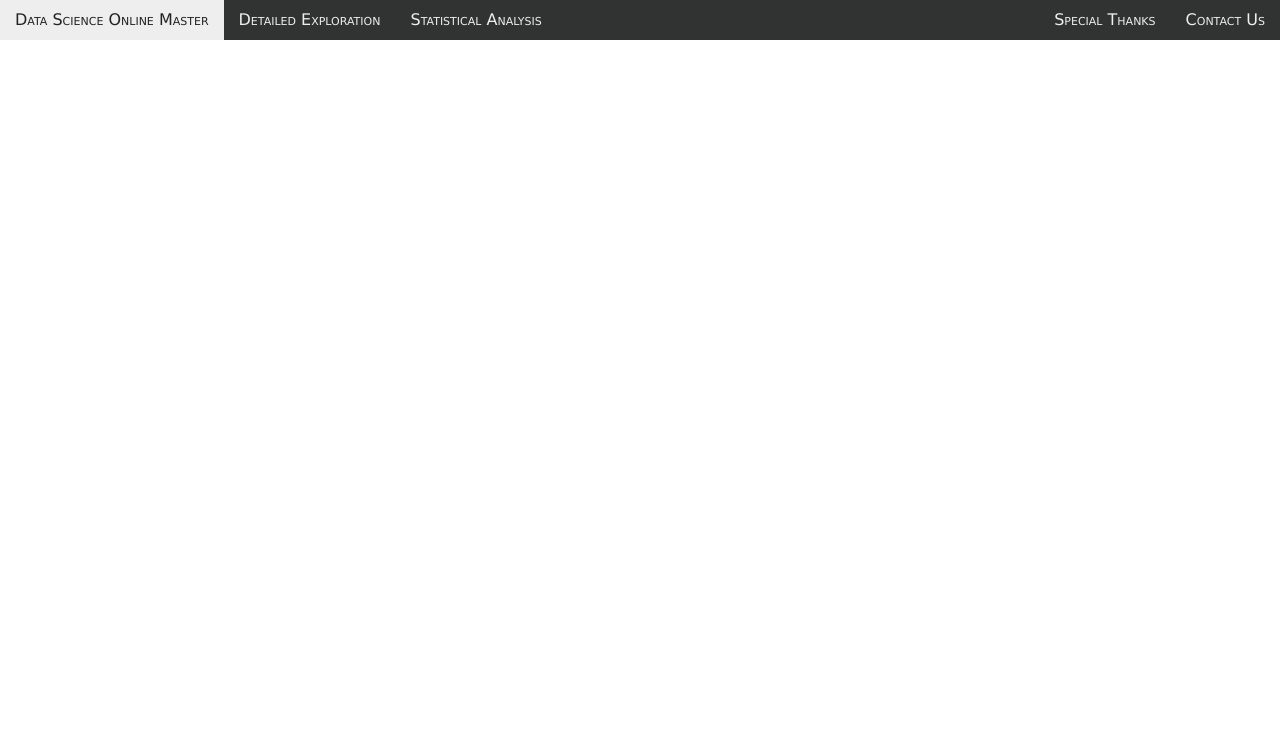
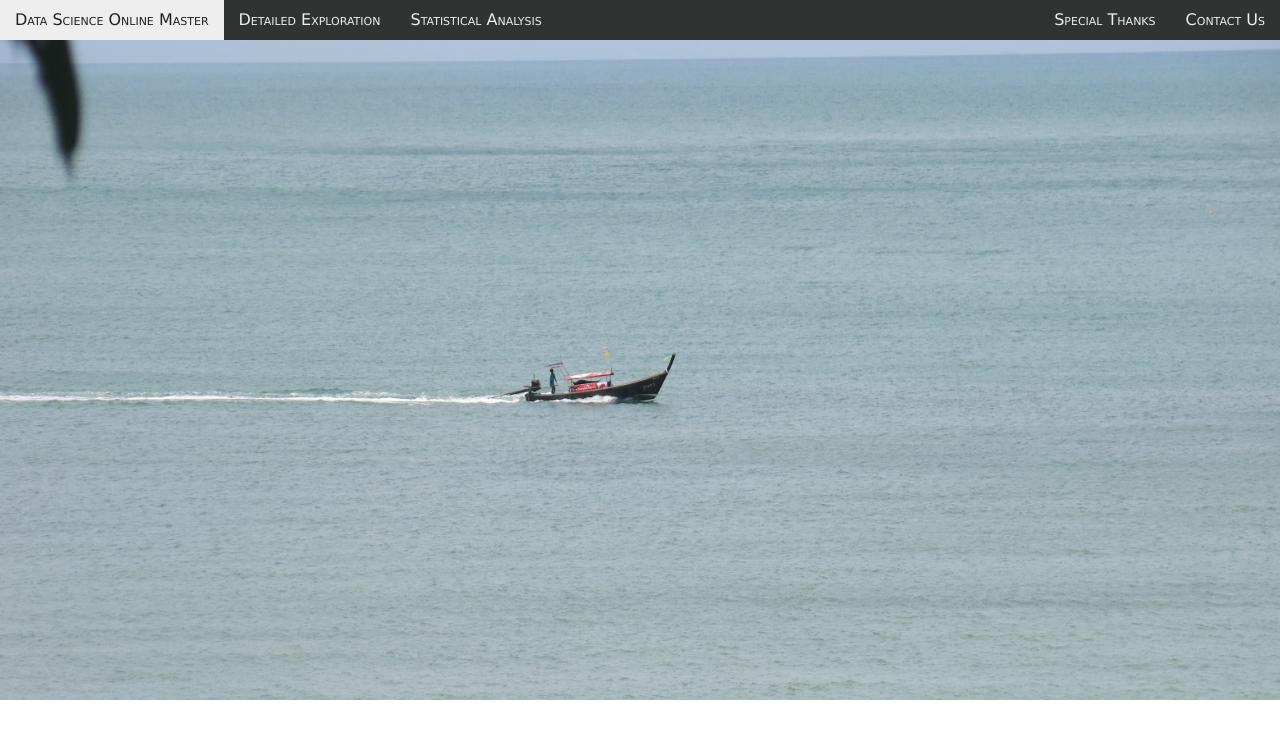
Before and after one commit to crevoisiersabine/DataScience, a plain HTML site: page index.html in a window 1280 px wide. Shown: the top 754 px of the page. Drawn offline with nearby package versions, Linux system fonts and the light colour scheme.

Commit message:
Update index.html
moved images to top level instead of inside folders

```diff
--- a/index.html
+++ b/index.html
@@ -21,7 +21,7 @@
 
       body{
         font-family: verdana;
-        background-image: url("./Map/thailand_reduced_opacity.png");
+        background-image: url("./thailand_reduced_opacity.png");
         background-repeat: no-repeat;
         background-position: center;
         background-attachment: fixed;
@@ -151,7 +151,7 @@
       #frontPage {
         height: 700px;
         width: auto;
-        background-image: url("./Images/boatEdit.jpg");
+        background-image: url("./boatEdit.jpg");
         background-size: 100% 100%;
         opacity: 1;
         background-attachment: fixed;
```
